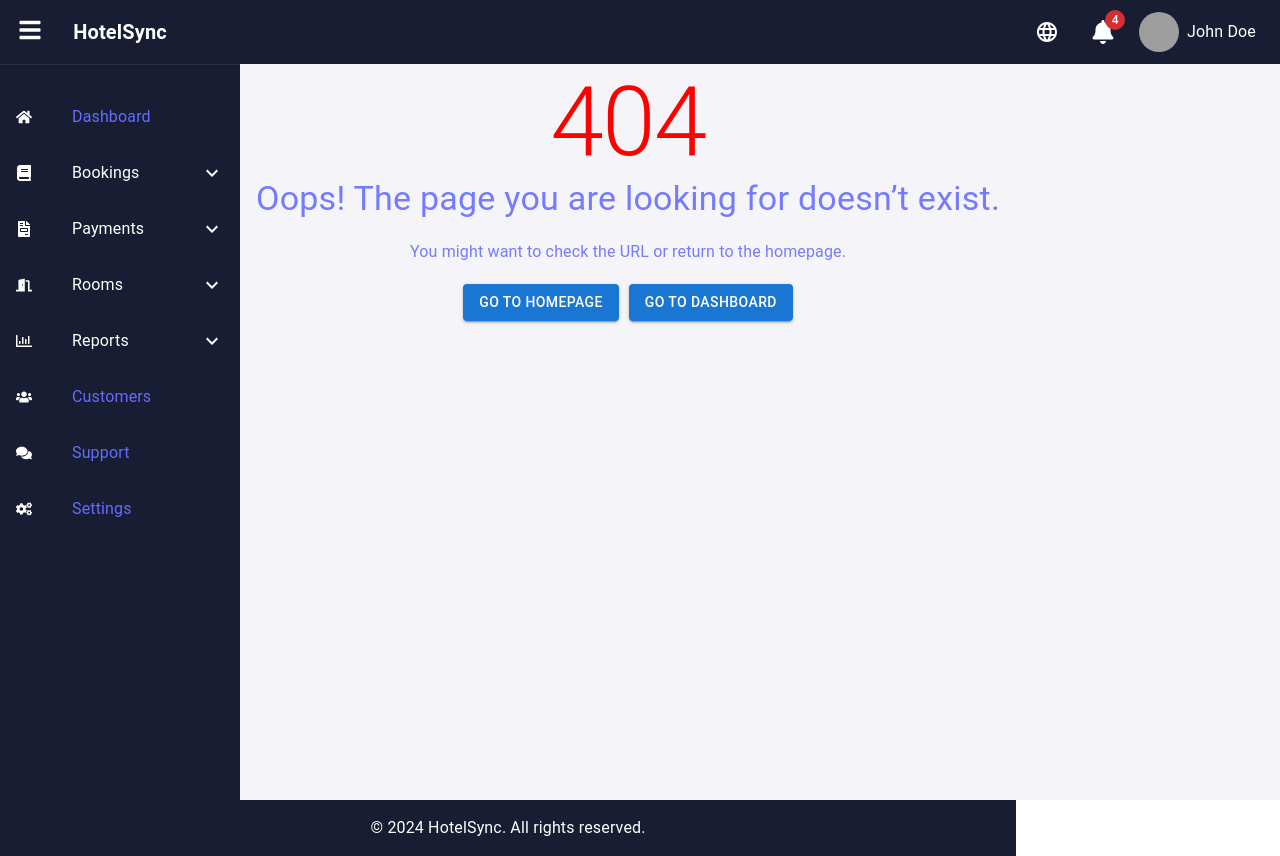
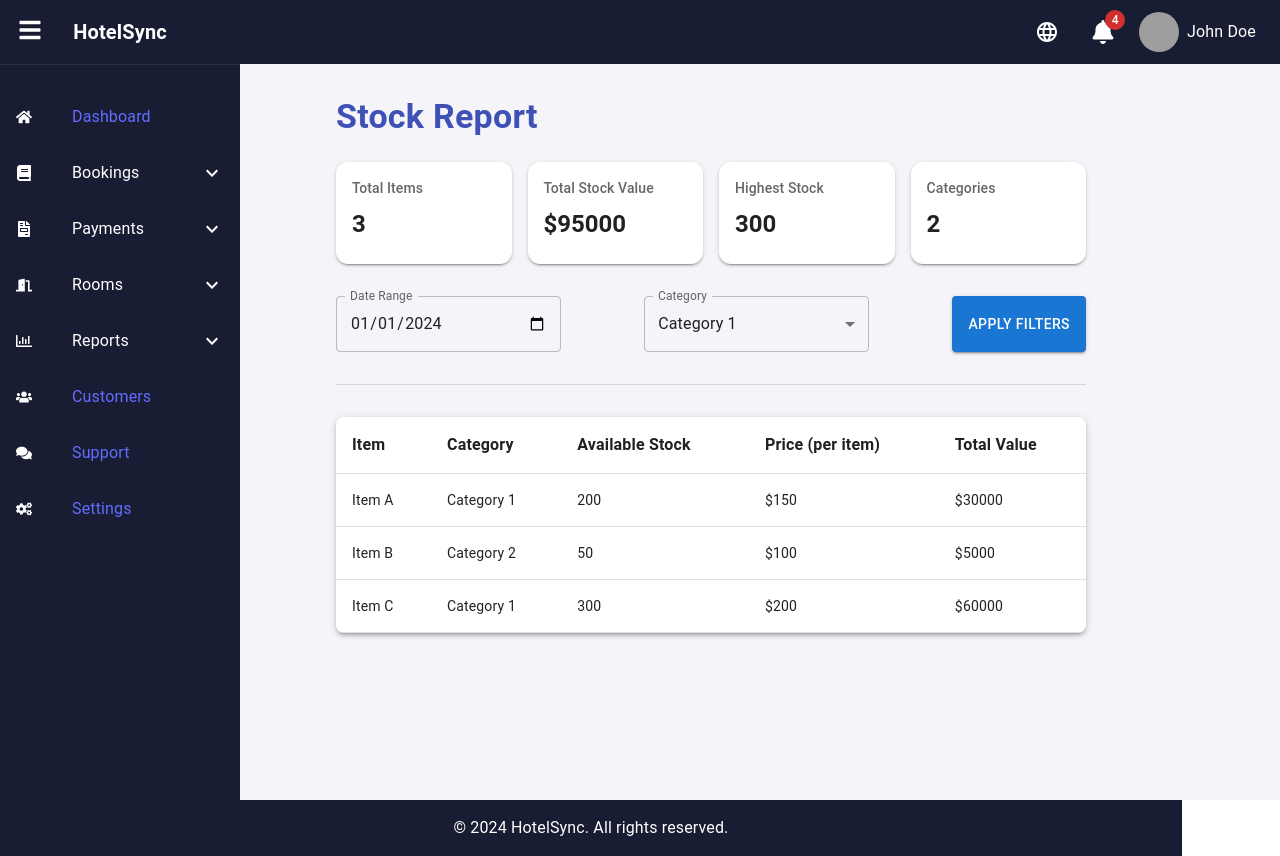
Before and after one commit to hirunaofficial/hotel-sync, a React (Vite) app in the folder hotel-sync-frontend/: page /reports/expenses in a window 1280 px wide. Built offline with nearby package versions, Linux system fonts and the light colour scheme; grey boxes are pictures that could not be loaded.

Commit message:
Added Expenses page

```diff
--- a/hotel-sync-frontend/src/App.jsx
+++ b/hotel-sync-frontend/src/App.jsx
@@ -11,6 +11,7 @@ import Support from './pages/Support';
 import Settings from './pages/Settings';
 import PaymentMethods from './pages/Payment/PaymentMethods';
 import BookingReports from './pages/Reports/BookingReports';
+import Expenses from './pages/Reports/Expenses'
 import Header from './components/Header';
 import Footer from './components/Footer';
 import Dashboard from './pages/Dashboard';
@@ -44,6 +45,7 @@ const App = () => {
               <Route path="/support" element={<Support />} />
               <Route path="/settings" element={<Settings />} />
               <Route path='/payments' element={<PaymentMethods/>}/>
+              <Route path='/reports/expenses' element={<Expenses/>}/>
               <Route path='/reports/rooms' element={<BookingReports/>}/>
               <Route path="*" element={<NotFound />} /> {/* Catch-all for undefined routes */}
             </Routes>
--- a/hotel-sync-frontend/src/pages/Reports/BookingReports.jsx
+++ b/hotel-sync-frontend/src/pages/Reports/BookingReports.jsx
@@ -10,12 +10,12 @@ const StockReport = () => {
   ];
 
   return (
-    <Box sx={{ padding: 10 }}>
-      <Typography variant="h4" gutterBottomsx={{ fontWeight: 'bold', color: '#3f51b5' }}>
+    <Box sx={{ padding: 5 }}>
+      <Typography variant="h4" sx={{ fontWeight: 'bold', color: '#3f51b5', marginBottom: 4 }}>
         Stock Report
       </Typography>
 
-      <Card sx={{ marginBottom: 3 }}>
+      <Card sx={{ marginBottom: 4 }}>
         <CardContent>
           <Typography variant="h6" gutterBottom>
             Summary
@@ -26,22 +26,22 @@ const StockReport = () => {
       </Card>
 
       <TableContainer component={Paper}>
-        <Table>
+        <Table sx={{ minWidth: 650 }}>
           <TableHead>
             <TableRow>
-              <TableCell>Item</TableCell>
-              <TableCell>Category</TableCell>
-              <TableCell>Available Stock</TableCell>
-              <TableCell>Price (per item)</TableCell>
+              <TableCell sx={{ fontWeight: 'bold', fontSize: '16px' }}>Item</TableCell>
+              <TableCell sx={{ fontWeight: 'bold', fontSize: '16px' }}>Category</TableCell>
+              <TableCell sx={{ fontWeight: 'bold', fontSize: '16px' }}>Available Stock</TableCell>
+              <TableCell sx={{ fontWeight: 'bold', fontSize: '16px' }}>Price (per item)</TableCell>
             </TableRow>
           </TableHead>
           <TableBody>
             {stocks.map((stock) => (
               <TableRow key={stock.id}>
-                <TableCell>{stock.item}</TableCell>
-                <TableCell>{stock.category}</TableCell>
-                <TableCell>{stock.availableStock}</TableCell>
-                <TableCell>${stock.price}</TableCell>
+                <TableCell sx={{ padding: 2 }}>{stock.item}</TableCell>
+                <TableCell sx={{ padding: 2 }}>{stock.category}</TableCell>
+                <TableCell sx={{ padding: 2 }}>{stock.availableStock}</TableCell>
+                <TableCell sx={{ padding: 2 }}>${stock.price}</TableCell>
               </TableRow>
             ))}
           </TableBody>
--- /dev/null
+++ b/hotel-sync-frontend/src/pages/Reports/Expenses.jsx
@@ -0,0 +1,114 @@
+import React from 'react';
+import { Box, Grid, Card, CardContent, Typography, Table, TableBody, TableCell, TableContainer, TableHead, TableRow, Paper, TextField, Button, Divider } from '@mui/material';
+
+const StockReport = () => {
+  const stocks = [
+    { id: 1, item: 'Item A', category: 'Category 1', availableStock: 200, price: 150 },
+    { id: 2, item: 'Item B', category: 'Category 2', availableStock: 50, price: 100 },
+    { id: 3, item: 'Item C', category: 'Category 1', availableStock: 300, price: 200 },
+  ];
+
+  return (
+    <Box sx={{ padding: 10 }}>
+      {/* Page Title */}
+      <Typography variant="h4" sx={{ fontWeight: 'bold', color: '#3f51b5', marginBottom: 3 }}>
+        Stock Report
+      </Typography>
+
+      {/* Overview Cards */}
+      <Grid container spacing={2} sx={{ marginBottom: 4 }}>
+        <Grid item xs={12} sm={6} md={3}>
+          <Card sx={{ borderRadius: 3, boxShadow: 2 }}>
+            <CardContent>
+              <Typography variant="subtitle2" color="textSecondary">Total Items</Typography>
+              <Typography variant="h5" sx={{ fontWeight: 'bold', marginTop: 1 }}>3</Typography>
+            </CardContent>
+          </Card>
+        </Grid>
+        <Grid item xs={12} sm={6} md={3}>
+          <Card sx={{ borderRadius: 3, boxShadow: 2 }}>
+            <CardContent>
+              <Typography variant="subtitle2" color="textSecondary">Total Stock Value</Typography>
+              <Typography variant="h5" sx={{ fontWeight: 'bold', marginTop: 1 }}>
+                ${stocks.reduce((acc, stock) => acc + stock.availableStock * stock.price, 0)}
+              </Typography>
+            </CardContent>
+          </Card>
+        </Grid>
+        <Grid item xs={12} sm={6} md={3}>
+          <Card sx={{ borderRadius: 3, boxShadow: 2 }}>
+            <CardContent>
+              <Typography variant="subtitle2" color="textSecondary">Highest Stock</Typography>
+              <Typography variant="h5" sx={{ fontWeight: 'bold', marginTop: 1 }}>300</Typography>
+            </CardContent>
+          </Card>
+        </Grid>
+        <Grid item xs={12} sm={6} md={3}>
+          <Card sx={{ borderRadius: 3, boxShadow: 2 }}>
+            <CardContent>
+              <Typography variant="subtitle2" color="textSecondary">Categories</Typography>
+              <Typography variant="h5" sx={{ fontWeight: 'bold', marginTop: 1 }}>2</Typography>
+            </CardContent>
+          </Card>
+        </Grid>
+      </Grid>
+
+      {/* Filter Section */}
+      <Box sx={{ display: 'flex', justifyContent: 'space-between', alignItems: 'center', marginBottom: 4 }}>
+        <TextField
+          label="Date Range"
+          type="date"
+          defaultValue="2024-01-01"
+          InputLabelProps={{
+            shrink: true,
+          }}
+          sx={{ width: '30%' }}
+        />
+        <TextField
+          label="Category"
+          select
+          SelectProps={{
+            native: true,
+          }}
+          sx={{ width: '30%' }}
+        >
+          <option value="Category 1">Category 1</option>
+          <option value="Category 2">Category 2</option>
+        </TextField>
+        <Button variant="contained" color="primary" sx={{ height: '56px' }}>
+          Apply Filters
+        </Button>
+      </Box>
+
+      <Divider sx={{ marginBottom: 4 }} />
+
+      {/* Stock Table */}
+      <TableContainer component={Paper} sx={{ boxShadow: 3, borderRadius: 2 }}>
+        <Table sx={{ minWidth: 750 }}>
+          <TableHead>
+            <TableRow>
+              <TableCell sx={{ fontWeight: 'bold', fontSize: '16px' }}>Item</TableCell>
+              <TableCell sx={{ fontWeight: 'bold', fontSize: '16px' }}>Category</TableCell>
+              <TableCell sx={{ fontWeight: 'bold', fontSize: '16px' }}>Available Stock</TableCell>
+              <TableCell sx={{ fontWeight: 'bold', fontSize: '16px' }}>Price (per item)</TableCell>
+              <TableCell sx={{ fontWeight: 'bold', fontSize: '16px' }}>Total Value</TableCell>
+            </TableRow>
+          </TableHead>
+          <TableBody>
+            {stocks.map((stock) => (
+              <TableRow key={stock.id}>
+                <TableCell>{stock.item}</TableCell>
+                <TableCell>{stock.category}</TableCell>
+                <TableCell>{stock.availableStock}</TableCell>
+                <TableCell>${stock.price}</TableCell>
+                <TableCell>${stock.availableStock * stock.price}</TableCell>
+              </TableRow>
+            ))}
+          </TableBody>
+        </Table>
+      </TableContainer>
+    </Box>
+  );
+};
+
+export default StockReport;
```
